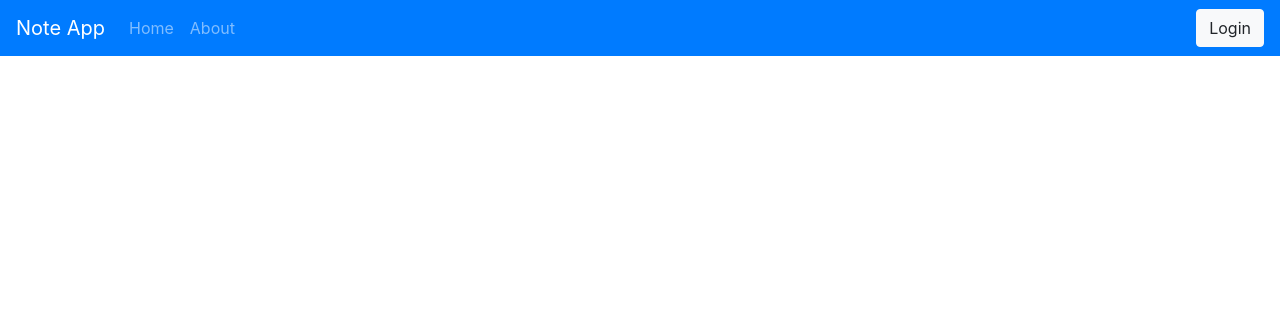
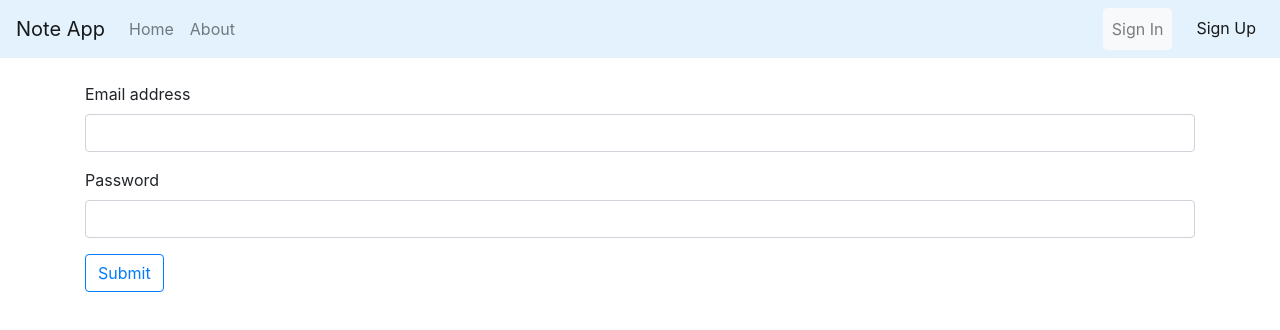
Before and after one commit to SashaDonchak/note_app, a React (Create React App) app: page /signup in a window 1280 px wide. Shown: the top 330 px of the page. Built offline with nearby package versions, Linux system fonts and the light colour scheme; no server answers.

Commit message:
Added sign up. Works only on hosting

```diff
--- a/src/components/Navbar.js
+++ b/src/components/Navbar.js
@@ -2,7 +2,10 @@ import React from 'react';
 import { NavLink } from 'react-router-dom';
 
 const Navbar = () => (
-  <nav className="navbar navbar-dark navbar-expand-lg bg-primary">
+  <nav
+    className="navbar navbar-light navbar-expand-lg"
+    style={{ backgroundColor: '#e3f2fd' }}
+  >
     <div className="navbar-brand">Note App</div>
     <ul className="navbar-nav">
       <li className="nav-item">
@@ -16,13 +19,23 @@ const Navbar = () => (
         </NavLink>
       </li>
     </ul>
-    <NavLink
-      className="btn btn-light my-2 my-sm-0 btn-login"
-      type="button"
-      to="/login"
-    >
-      Login
-    </NavLink>
+
+    <ul className="navbar-nav auth">
+      <li className="nav-item">
+        <NavLink
+          className="btn btn-light nav-link my-2 my-sm-0"
+          type="button"
+          to="/signin"
+        >
+          Sign In
+        </NavLink>
+      </li>
+      <li className="nav-item">
+        <NavLink className="nav-link my-2 my-sm-0" type="button" to="/signup">
+          Sign Up
+        </NavLink>
+      </li>
+    </ul>
   </nav>
 );
 
--- a/src/config.js
+++ b/src/config.js
@@ -1,4 +1,4 @@
-import * as firebase from 'firebase/app';
+import firebase from 'firebase/app';
 import 'firebase/auth';
 
 const app = firebase.initializeApp({
--- a/src/index.css
+++ b/src/index.css
@@ -69,6 +69,10 @@ code {
   text-decoration: line-through;
 }
 
-.btn-login {
+.auth {
   margin-left:  auto;
 }
+
+.auth li + li {
+  margin-left: 1rem;
+}
--- a/src/pages/Signin.js
+++ b/src/pages/Signin.js
@@ -2,7 +2,7 @@ import React from 'react';
 
 const Signin = () => (
   <form>
-    {/*     <div className="form-group">
+    <div className="form-group">
       <label htmlFor="user_email">Email address</label>
       <input
         type="email"
@@ -17,7 +17,7 @@ const Signin = () => (
     </div>
     <button type="submit" className="btn btn-outline-primary">
       Submit
-    </button> */}
+    </button>
   </form>
 );
 
--- a/src/pages/Signup.js
+++ b/src/pages/Signup.js
@@ -1,5 +1,45 @@
 import React from 'react';
+import PropTypes from 'prop-types';
+import { withRouter } from 'react-router-dom';
+import app from '../config';
 
-const Signup = () => <div />;
+const Signup = ({ history }) => {
+  const handleSignup = async (event) => {
+    event.preventDefault();
+    const { userEmail, userPassword } = event.target.elements;
+    try {
+      await app
+        .auth()
+        .createUserWithEmailAndPassword(userEmail.value, userPassword.value);
+      history.push('/');
+    } catch (error) {
+      throw new Error(error.message);
+    }
+  };
+  return (
+    <form onSubmit={handleSignup}>
+      <div className="form-group">
+        <label htmlFor="userEmail">Email address</label>
+        <input
+          type="email"
+          className="form-control"
+          id="userEmail"
+          aria-describedby="emailHelp"
+        />
+      </div>
+      <div className="form-group">
+        <label htmlFor="userPassword">Password</label>
+        <input type="password" className="form-control" id="userPassword" />
+      </div>
+      <button type="submit" className="btn btn-outline-primary">
+        Submit
+      </button>
+    </form>
+  );
+};
 
-export default Signup;
+Signup.propTypes = {
+  history: PropTypes.objectOf(PropTypes.any).isRequired,
+};
+
+export default withRouter(Signup);
```
Also changed, not shown: .eslintrc.json, 1 other file (tests, documents, lock files or other folders).
